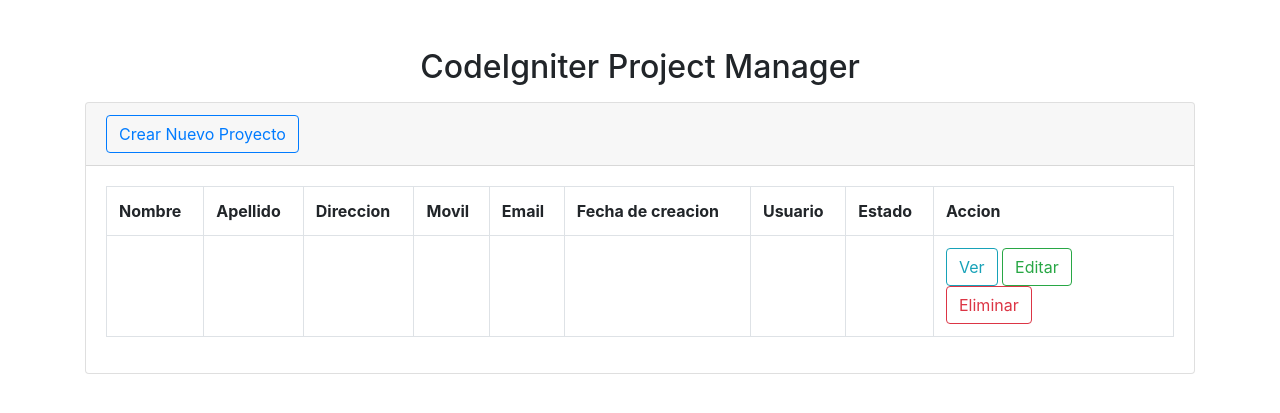
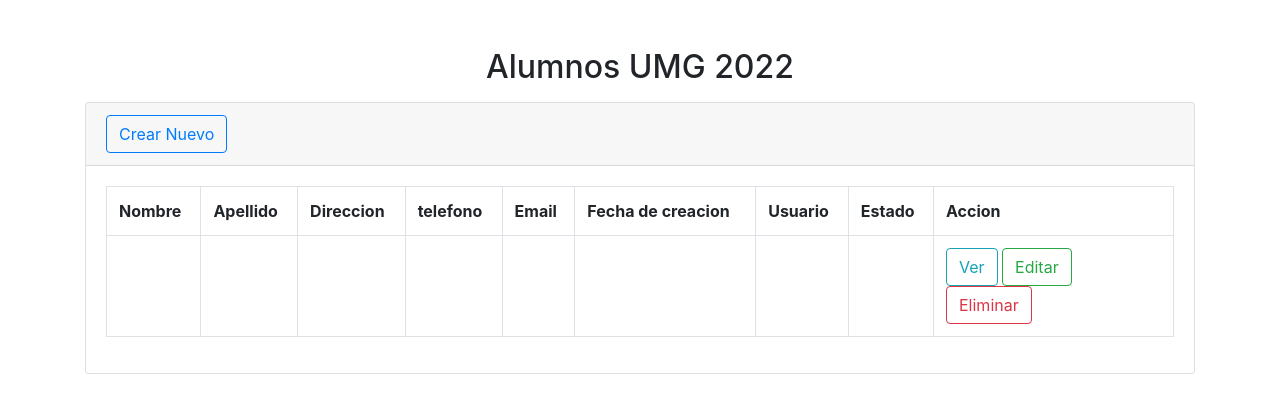
Before and after one commit to mflorian96/practicaumg_crud, a CodeIgniter app: page /codeigniter_crud/ in a window 1280 px wide. Shown: the top 413 px of the page. Run offline with CodeIgniter, Linux system fonts and the light colour scheme; tables that the repository leaves empty or names only in its code hold one stand-in row (values such as "Sample post"); data that the repository does not hold is empty.

Commit message:
cambios 06092022

```diff
--- a/application/controllers/Project.php
+++ b/application/controllers/Project.php
@@ -13,7 +13,7 @@ class Project extends CI_Controller {
   public function index()
   {
     $data['projects'] = $this->project->get_all();
-    $data['title'] = "CodeIgniter Project Manager";
+    $data['title'] = "Alumnos UMG 2022";
     $this->load->view('layout/header');
     $this->load->view('project/index',$data);
     $this->load->view('layout/footer');
--- a/application/views/layout/header.php
+++ b/application/views/layout/header.php
@@ -1,7 +1,7 @@
 <!DOCTYPE html>
 <html>
 <head>
-    <title>CodeIgniter Project Manager</title>
+    <title>Alumnos UMG 2022</title>
     <link href="https://cdnjs.cloudflare.com/ajax/libs/twitter-bootstrap/4.4.0/js/bootstrap.min.js" rel="stylesheet">
     <link href="https://stackpath.bootstrapcdn.com/bootstrap/4.4.1/css/bootstrap.min.css" rel="stylesheet" integrity="sha384-Vkoo8x4CGsO3+Hhxv8T/Q5PaXtkKtu6ug5TOeNV6gBiFeWPGFN9MuhOf23Q9Ifjh" crossorigin="anonymous">
 </head>
--- a/application/views/project/index.php
+++ b/application/views/project/index.php
@@ -2,7 +2,7 @@
 <div class="card">
     <div class="card-header">
         <a class="btn btn-outline-primary" href="<?php echo base_url('project/create/');?>">
-            Crear Nuevo Proyecto
+            Crear Nuevo
         </a>
     </div>
     <div class="card-body">
@@ -17,7 +17,7 @@
                 <th>Nombre</th>
                 <th>Apellido</th>
                 <th>Direccion</th>
-                <th>Movil</th>
+                <th>telefono</th>
                 <th>Email</th>
                 <th>Fecha de creacion</th>
                 <th>Usuario</th>
--- a/application/views/project/show.php
+++ b/application/views/project/show.php
@@ -10,5 +10,6 @@
        <p><?php echo $project->nombre;?></p>
        <b class="text-muted">Apellido:</b>
        <p><?php echo $project->apellido;?></p>
+
     </div>
 </div>
```
